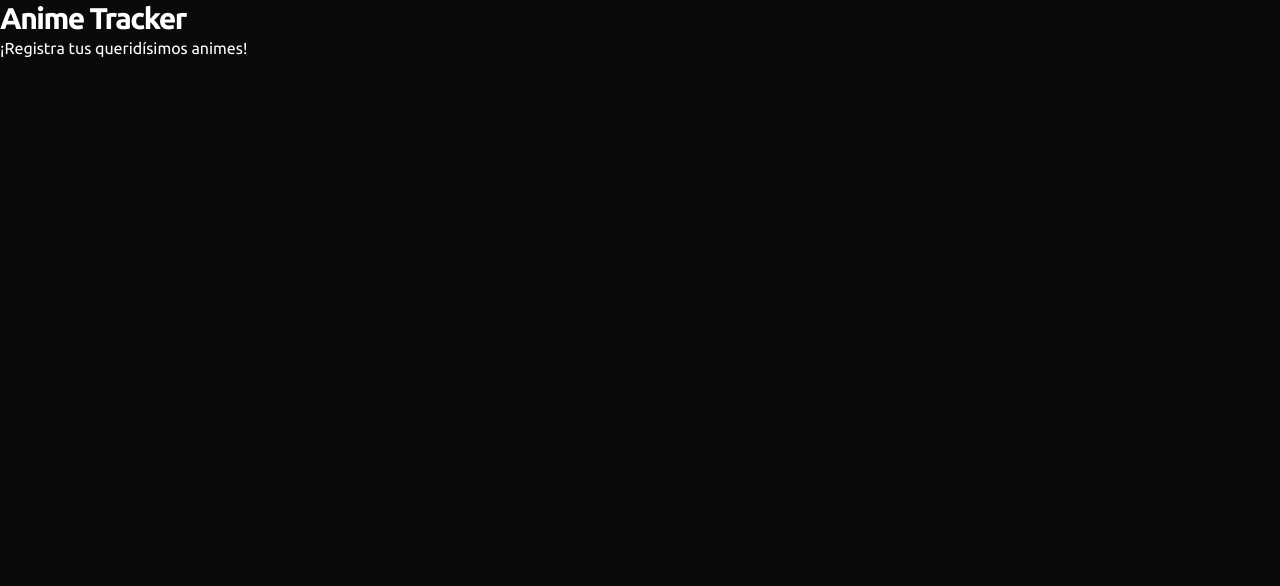
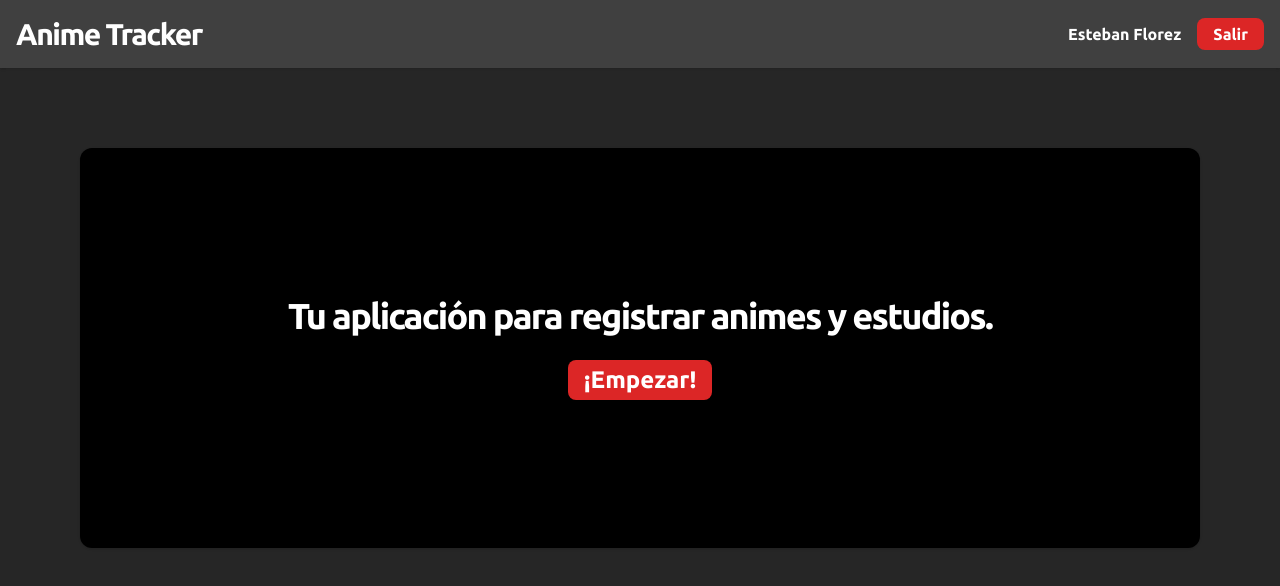
Before and after one commit to esteban-florez/anime-tracker, a Next.js app: page / in a window 1280 px wide. Shown: the top 586 px of the page. Built offline with nearby package versions, Linux system fonts and the light colour scheme.

Commit message:
created basic layout, homepage and Button component

```diff
--- a/app/layout.tsx
+++ b/app/layout.tsx
@@ -1,3 +1,4 @@
+import Button from "#/components/Button"
 import './globals.css'
 import type { Metadata } from 'next'
 import { Ubuntu } from 'next/font/google'
@@ -14,8 +15,21 @@ export const metadata: Metadata = {
 
 export default function RootLayout({ children }: React.PropsWithChildren) {
   return (
-    <html lang="es" className="h-full bg-neutral-950 text-white">
-      <body className={`h-full ${ubuntu.className}`}>{children}</body>
+    <html lang="es" className="h-full bg-neutral-800 text-white">
+      <body className={`h-full ${ubuntu.className}`}>
+        <div className="h-full">
+          <header className="flex justify-between bg-neutral-700 shadow p-4 items-center">
+            <h1 className="font-bold tracking-tighter text-3xl">
+              Anime Tracker
+            </h1>
+            <div className="flex items-center gap-4">
+              <p className="font-semibold">Esteban Florez</p>
+              <Button>Salir</Button>
+            </div>
+          </header>
+          {children}
+        </div>
+      </body>
     </html>
   )
 }
--- a/app/page.tsx
+++ b/app/page.tsx
@@ -1,10 +1,14 @@
+import Button from "#/components/Button";
+
 export default function Home() {
   return (
-    <main className="h-full">
-      <h1 className="font-bold tracking-tighter text-3xl">
-        Anime Tracker
-      </h1>
-      <p>¡Registra tus queridísimos animes!</p>
-    </main>
+    <section className="bg-black h-1/2 m-20 rounded-xl shadow grid place-items-center">
+      <div className="flex flex-col gap-6 items-center">
+        <h2 className="tracking-tighter text-4xl font-bold">Tu aplicación para registrar animes y estudios.</h2>
+        <Button size="lg" href="/anime">
+          ¡Empezar!
+        </Button>
+      </div>
+    </section>
   )
 }
--- /dev/null
+++ b/components/Button.tsx
@@ -0,0 +1,26 @@
+import Link from "next/link";
+
+type Props = React.PropsWithChildren<{
+  href?: string | undefined
+  type?: 'submit' | 'reset' | 'button'
+  onClick?: (() => void) | undefined
+  size?: 'base' | 'lg'
+}>
+
+export default function Button({ href, onClick, children, type = 'button', size = 'base' }: Props) {
+  const classes = `bg-red-600 rounded-lg flex justify-center items-center px-4 font-semibold py-1 hover:bg-red-700 active:bg-red-800 transition-colors ${size === 'lg' ? 'text-2xl' : ''}`
+
+  if (href === undefined) {
+    return (
+      <button className={classes} type={type} onClick={onClick}>
+        {children}
+      </button>
+    )
+  }
+
+  return (
+    <Link className={classes} href={href}>
+      {children}
+    </Link>
+  )
+}
```
